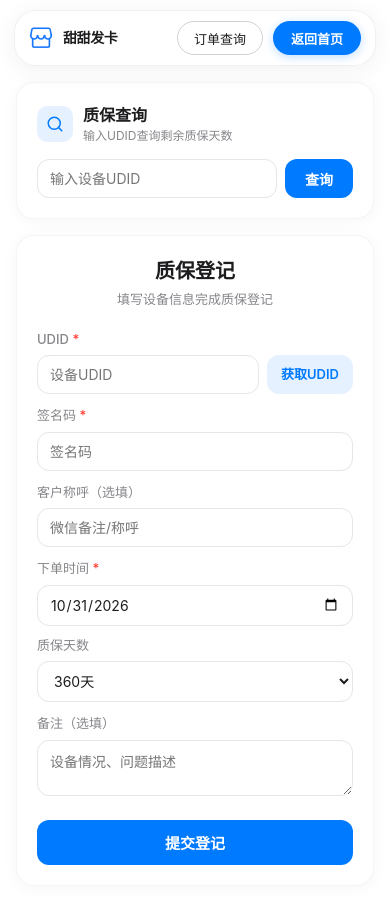
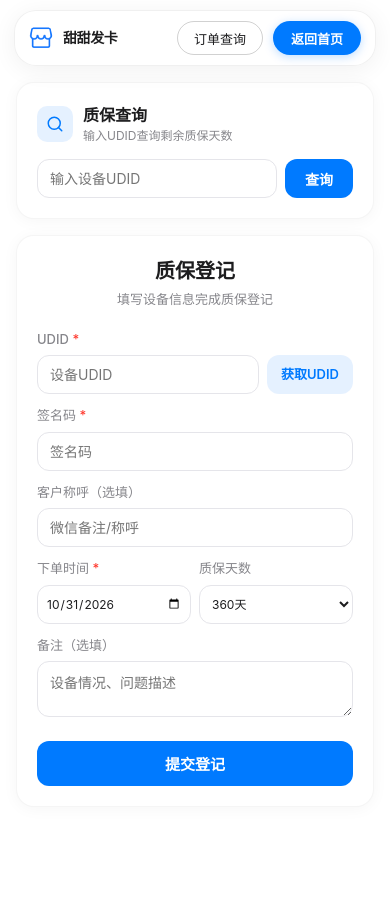
Before and after one commit to iosyyds/faka-store, a Next.js app in the folder web/: page /warranty in a window 390 px wide. Shown: the top 904 px of the page. After the commit the page ends 847 px from the top, so only its background shows below. Built offline with nearby package versions, Linux system fonts and the light colour scheme.

Commit message:
手机端保持左右并排，缩小字体和内边距防错位

```diff
--- a/web/src/app/warranty/page.tsx
+++ b/web/src/app/warranty/page.tsx
@@ -191,14 +191,14 @@ export default function WarrantyPage() {
               <label style={{ display: 'block', fontSize: 13, fontWeight: 500, color: appleSubtext, marginBottom: 6 }}>客户称呼（选填）</label>
               <input placeholder="微信备注/称呼" value={customer} onChange={(e) => setCustomer(e.target.value)} style={inputStyle} onFocus={focusStyle} onBlur={blurStyle} />
             </div>
-            <div style={{ display: 'flex', gap: 10, marginBottom: 12, flexDirection: isMobile ? 'column' : 'row' }}>
-              <div style={{ flex: isMobile ? 'none' : 1 }}>
+            <div style={{ display: 'flex', gap: 8, marginBottom: 12 }}>
+              <div style={{ flex: 1, minWidth: 0 }}>
                 <label style={{ display: 'block', fontSize: 13, fontWeight: 500, color: appleSubtext, marginBottom: 6 }}>下单时间 <span style={{ color: '#FF3B30' }}>*</span></label>
-                <input type="date" value={startDate} onChange={(e) => setStartDate(e.target.value)} style={inputStyle} onFocus={focusStyle} onBlur={blurStyle} />
+                <input type="date" value={startDate} onChange={(e) => setStartDate(e.target.value)} style={{ ...inputStyle, fontSize: isMobile ? 12 : 14, padding: isMobile ? '10px 8px' : '10px 12px' }} onFocus={focusStyle} onBlur={blurStyle} />
               </div>
-              <div style={{ flex: isMobile ? 'none' : 1 }}>
+              <div style={{ flex: 1, minWidth: 0 }}>
                 <label style={{ display: 'block', fontSize: 13, fontWeight: 500, color: appleSubtext, marginBottom: 6 }}>质保天数</label>
-                <select value={duration} onChange={(e) => setDuration(e.target.value)} style={{ ...inputStyle, appearance: 'auto' }}>
+                <select value={duration} onChange={(e) => setDuration(e.target.value)} style={{ ...inputStyle, appearance: 'auto', fontSize: isMobile ? 12 : 14, padding: isMobile ? '10px 8px' : '10px 12px' }}>
                   <option value="45">45天</option>
                   <option value="185">185天</option>
                   <option value="360">360天</option>
```
